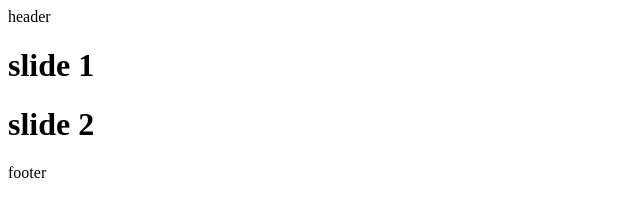
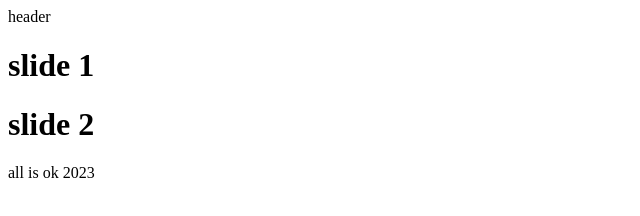
Before and after one commit to meti1384/git_project1, a plain HTML site: page index.html in a window 1280 px wide. Shown: the full height of the page, 0-640 px from the left. Drawn offline with Linux system fonts and the light colour scheme.

Commit message:
update footer

```diff
--- a/index.html
+++ b/index.html
@@ -9,7 +9,7 @@
     <header>header</header>
     <h1>slide 1</h1>
     <h1>slide 2</h1>
-    <footer>footer</footer>
+    <footer>all is ok 2023</footer>
 
 
 </body>
```
